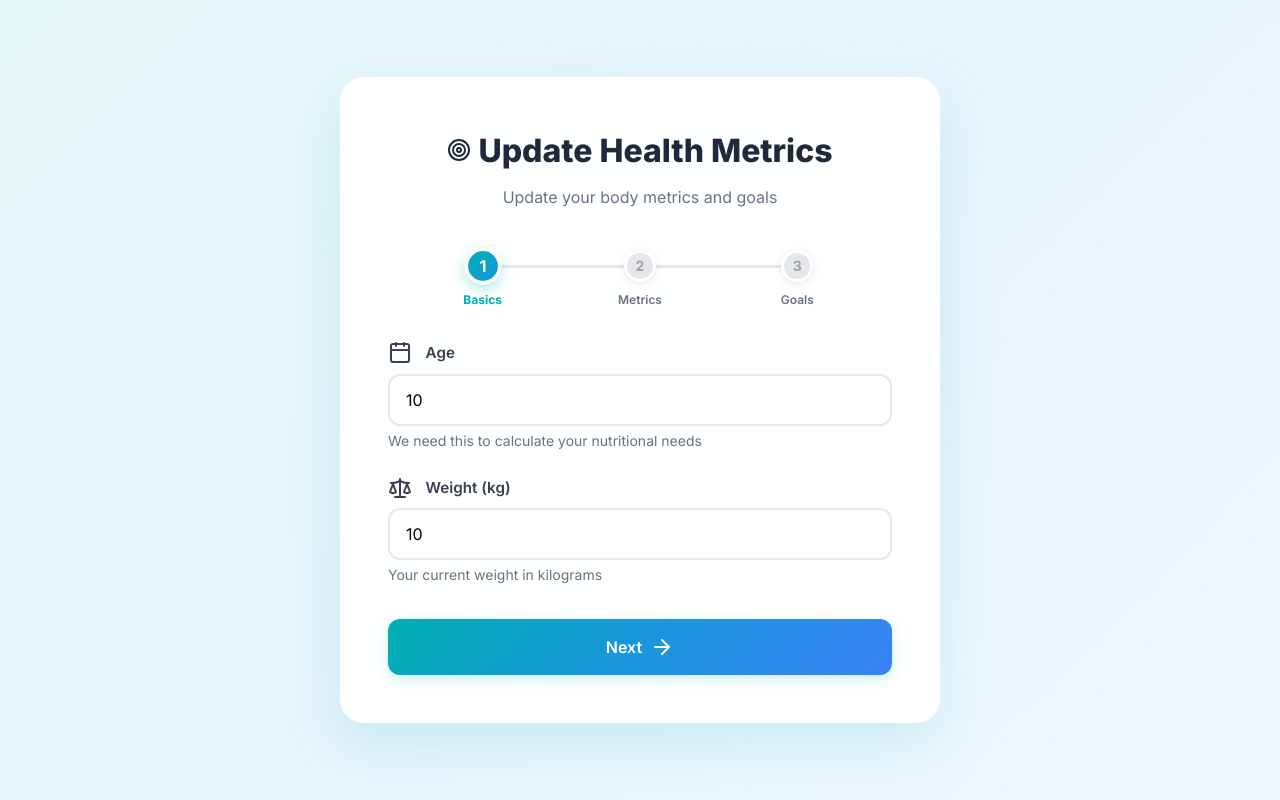
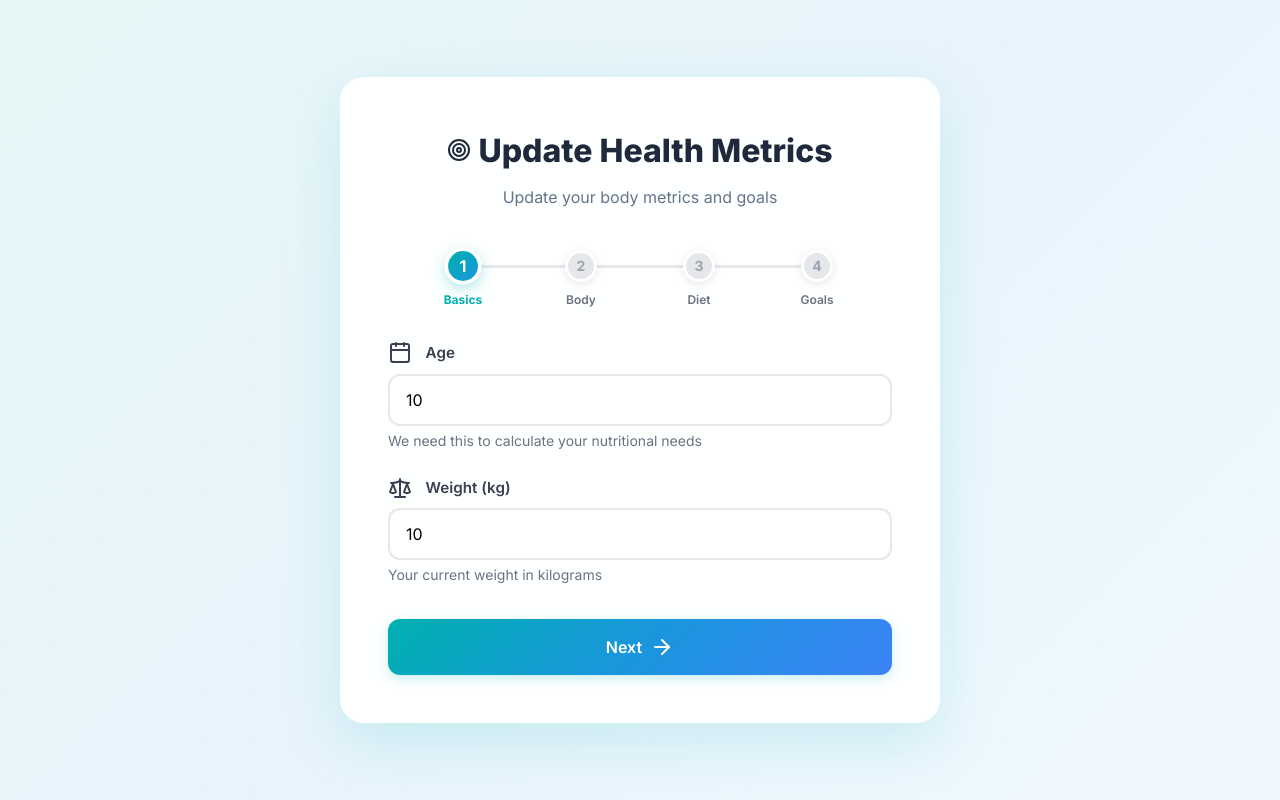
Before and after one commit to vikky2810/Recipe-Modifier, a Flask app: page /update-health-metrics in a window 1280 px wide. Run offline with Flask 3, Linux system fonts and the light colour scheme; a user stored in the database is signed in; a database or web service that is not in the repository returns one stand-in record (values such as "Sample title").

Commit message:
feat: Add gender, diet type, and allergy fields to the user profile, implementing a new profile completion page and updating the user model and forms accordingly.

```diff
--- a/app.py
+++ b/app.py
@@ -1162,8 +1162,11 @@ def complete_profile():
         get_user_manager().update_user_profile(
             user_id=current_user.user_id,
             age=form.age.data,
+            gender=form.gender.data,
             weight=form.weight.data,
             height=form.height.data,
+            diet_type=form.diet_type.data,
+            allergies=form.allergies.data,
             calorie_target=form.calorie_target.data,
             goal=form.goal.data
         )
@@ -1183,8 +1186,11 @@ def update_health_metrics():
         get_user_manager().update_user_profile(
             user_id=current_user.user_id,
             age=form.age.data,
+            gender=form.gender.data,
             weight=form.weight.data,
             height=form.height.data,
+            diet_type=form.diet_type.data,
+            allergies=form.allergies.data,
             calorie_target=form.calorie_target.data,
             goal=form.goal.data
         )
@@ -1194,8 +1200,11 @@ def update_health_metrics():
     # Pre-fill form with current data if GET request
     if request.method == 'GET':
         form.age.data = current_user.age
+        form.gender.data = current_user.gender
         form.weight.data = current_user.weight
         form.height.data = current_user.height
+        form.diet_type.data = current_user.diet_type
+        form.allergies.data = current_user.allergies
         form.calorie_target.data = current_user.calorie_target
         form.goal.data = current_user.goal
 
--- a/forms.py
+++ b/forms.py
@@ -152,10 +152,24 @@ class ProfileCompletionForm(FlaskForm):
         NumberRange(min=20, max=300, message='Weight must be between 20 and 300 kg')
     ])
 
+
     height = IntegerField('Height (cm)', validators=[
         DataRequired(message='Please enter your height'),
         NumberRange(min=50, max=250, message='Height must be between 50 and 250 cm')
     ])
+
+    gender = SelectField('Gender',
+                        choices=[
+                            ('', 'Select your gender'),
+                            ('male', 'Male'),
+                            ('female', 'Female'),
+                            ('other', 'Other')
+                        ],
+                        validators=[DataRequired(message='Please select your gender')])
+
+    diet_type = StringField('Diet Type (Optional)', validators=[Optional(), Length(max=50)])
+
+    allergies = StringField('Allergies (Optional)', validators=[Optional(), Length(max=200)])
 
     calorie_target = IntegerField('Daily Calorie Target', validators=[
         DataRequired(message='Please enter your calorie target'),
--- a/templates/complete_profile.html
+++ b/templates/complete_profile.html
@@ -103,12 +103,12 @@
         .progress-track {
             position: absolute;
             top: 15px;
-            left: calc(16.66% + 1rem);
-            right: calc(16.66% + 1rem);
+            left: calc(16.66% + -0.5rem);
+            right: calc(16.66% + 0.5rem);
             height: 3px;
             background: #e5e7eb;
             z-index: 0;
-            width: 60%;
+            width: 70%;
         }
 
         .progress-fill {
@@ -381,10 +381,14 @@
                 </div>
                 <div class="progress-step" id="step-2">
                     <div class="progress-dot">2</div>
-                    <div class="progress-label">Metrics</div>
+                    <div class="progress-label">Body</div>
                 </div>
                 <div class="progress-step" id="step-3">
                     <div class="progress-dot">3</div>
+                    <div class="progress-label">Diet</div>
+                </div>
+                <div class="progress-step" id="step-4">
+                    <div class="progress-dot">4</div>
                     <div class="progress-label">Goals</div>
                 </div>
             </div>
@@ -430,7 +434,7 @@
                     </div>
                 </div>
 
-                <!-- Slide 2: Height & Calorie Target -->
+                <!-- Slide 2: Height & Gender -->
                 <div class="form-slide" id="slide-2">
                     <div class="form-group">
                         <label for="{{ form.height.id }}" class="form-label">
@@ -448,6 +452,71 @@
                     </div>
 
                     <div class="form-group">
+                        <label for="{{ form.gender.id }}" class="form-label">
+                            <span class="icon"><i data-lucide="user" class="w-4 h-4"></i></span>{{
+                            form.gender.label.text }}
+                        </label>
+                        {{ form.gender(class="form-select") }}
+                        <div class="input-hint">Select the gender you identify with</div>
+                        {% if form.gender.errors %}
+                        {% for error in form.gender.errors %}
+                        <div class="error-text"><i data-lucide="alert-circle" class="inline-block w-3 h-3 mr-1"></i> {{
+                            error }}</div>
+                        {% endfor %}
+                        {% endif %}
+                    </div>
+
+                    <div class="form-buttons">
+                        <button type="button" class="btn btn-secondary" onclick="prevSlide()"><i
+                                data-lucide="arrow-left" class="inline-block w-4 h-4 mr-1"></i> Back</button>
+                        <button type="button" class="btn btn-primary" onclick="nextSlide()">Next <i
+                                data-lucide="arrow-right" class="inline-block w-4 h-4 ml-1"></i></button>
+                    </div>
+                </div>
+
+                <!-- Slide 3: Diet & Allergies -->
+                <div class="form-slide" id="slide-3">
+                    <div class="form-group">
+                        <label for="{{ form.diet_type.id }}" class="form-label">
+                            <span class="icon"><i data-lucide="utensils" class="w-4 h-4"></i></span>{{
+                            form.diet_type.label.text }}
+                        </label>
+                        {{ form.diet_type(class="form-input", placeholder="e.g. Vegetarian, Keto (Optional)") }}
+                        <div class="input-hint">Specific dietary preferences</div>
+                        {% if form.diet_type.errors %}
+                        {% for error in form.diet_type.errors %}
+                        <div class="error-text"><i data-lucide="alert-circle" class="inline-block w-3 h-3 mr-1"></i> {{
+                            error }}</div>
+                        {% endfor %}
+                        {% endif %}
+                    </div>
+
+                    <div class="form-group">
+                        <label for="{{ form.allergies.id }}" class="form-label">
+                            <span class="icon"><i data-lucide="alert-octagon" class="w-4 h-4"></i></span>{{
+                            form.allergies.label.text }}
+                        </label>
+                        {{ form.allergies(class="form-input", placeholder="e.g. Peanuts, Shellfish (Optional)") }}
+                        <div class="input-hint">Any allergies we should know about</div>
+                        {% if form.allergies.errors %}
+                        {% for error in form.allergies.errors %}
+                        <div class="error-text"><i data-lucide="alert-circle" class="inline-block w-3 h-3 mr-1"></i> {{
+                            error }}</div>
+                        {% endfor %}
+                        {% endif %}
+                    </div>
+
+                    <div class="form-buttons">
+                        <button type="button" class="btn btn-secondary" onclick="prevSlide()"><i
+                                data-lucide="arrow-left" class="inline-block w-4 h-4 mr-1"></i> Back</button>
+                        <button type="button" class="btn btn-primary" onclick="nextSlide()">Next <i
+                                data-lucide="arrow-right" class="inline-block w-4 h-4 ml-1"></i></button>
+                    </div>
+                </div>
+
+                <!-- Slide 4: Calorie Target & Goal -->
+                <div class="form-slide" id="slide-4">
+                    <div class="form-group">
                         <label for="{{ form.calorie_target.id }}" class="form-label">
                             <span class="icon"><i data-lucide="flame" class="w-4 h-4"></i></span>{{
                             form.calorie_target.label.text }}
@@ -462,16 +531,9 @@
                         {% endif %}
                     </div>
 
-                    <div class="form-buttons">
-                        <button type="button" class="btn btn-secondary" onclick="prevSlide()"><i
-                                data-lucide="arrow-left" class="inline-block w-4 h-4 mr-1"></i> Back</button>
-                        <button type="button" class="btn btn-primary" onclick="nextSlide()">Next <i
-                                data-lucide="arrow-right" class="inline-block w-4 h-4 ml-1"></i></button>
-                    </div>
-                </div>
 
-                <!-- Slide 3: Goal -->
-                <div class="form-slide" id="slide-3">
+                <!-- (Slide 4 continued) -->
+
                     <div class="form-group">
                         <label for="{{ form.goal.id }}" class="form-label">
                             <span class="icon"><i data-lucide="target" class="w-4 h-4"></i></span>{{
@@ -500,7 +562,7 @@
 
     <script>
         let currentSlide = 1;
-        const totalSlides = 3;
+        const totalSlides = 4;
 
         // Initialize Lucide icons
         lucide.createIcons();
@@ -610,12 +672,12 @@
 
         function validateSlide2() {
             const heightField = document.getElementById('height');
-            const calorieField = document.getElementById('calorie_target');
+            const genderField = document.getElementById('gender');
             let isValid = true;
 
             // Clear previous errors
             clearError('height');
-            clearError('calorie_target');
+            clearError('gender');
 
             // Validate height
             const height = parseFloat(heightField.value);
@@ -627,6 +689,29 @@
                 isValid = false;
             }
 
+            // Validate gender
+            if (!genderField.value || genderField.value === '') {
+                showError('gender', 'Please select your gender');
+                isValid = false;
+            }
+
+            return isValid;
+        }
+
+        function validateSlide3() {
+            // Diet and Allergies are optional, but we can add validation here if needed
+            return true;
+        }
+
+        function validateSlide4() {
+            const calorieField = document.getElementById('calorie_target');
+            const goalField = document.getElementById('goal');
+            let isValid = true;
+
+            // Clear previous errors
+            clearError('calorie_target');
+            clearError('goal');
+
             // Validate calorie target
             const calories = parseInt(calorieField.value);
             if (!calorieField.value || isNaN(calories)) {
@@ -636,16 +721,6 @@
                 showError('calorie_target', 'Calorie target must be between 500 and 5000 kcal');
                 isValid = false;
             }
-
-            return isValid;
-        }
-
-        function validateSlide3() {
-            const goalField = document.getElementById('goal');
-            let isValid = true;
-
-            // Clear previous errors
-            clearError('goal');
 
             // Validate goal selection
             if (!goalField.value || goalField.value === '') {
@@ -666,6 +741,8 @@
                 isValid = validateSlide2();
             } else if (currentSlide === 3) {
                 isValid = validateSlide3();
+            } else if (currentSlide === 4) {
+                isValid = validateSlide4();
             }
 
             // Only proceed if validation passes
@@ -729,6 +806,13 @@
                 });
             }
 
+            const genderField = document.getElementById('gender');
+            if (genderField) {
+                genderField.addEventListener('change', function () {
+                    if (this.value) clearError('gender');
+                });
+            }
+
             // Validate entire form before submission
             const form = document.getElementById('profileForm');
             if (form) {
@@ -736,8 +820,9 @@
                     const slide1Valid = validateSlide1();
                     const slide2Valid = validateSlide2();
                     const slide3Valid = validateSlide3();
+                    const slide4Valid = validateSlide4();
 
-                    if (!slide1Valid || !slide2Valid || !slide3Valid) {
+                    if (!slide1Valid || !slide2Valid || !slide3Valid || !slide4Valid) {
                         e.preventDefault();
 
                         // Go to first invalid slide
@@ -747,6 +832,8 @@
                             currentSlide = 2;
                         } else if (!slide3Valid) {
                             currentSlide = 3;
+                        } else if (!slide4Valid) {
+                            currentSlide = 4;
                         }
                         updateProgress();
 
```
Also changed, not shown: models.py (+20 -2 lines).
